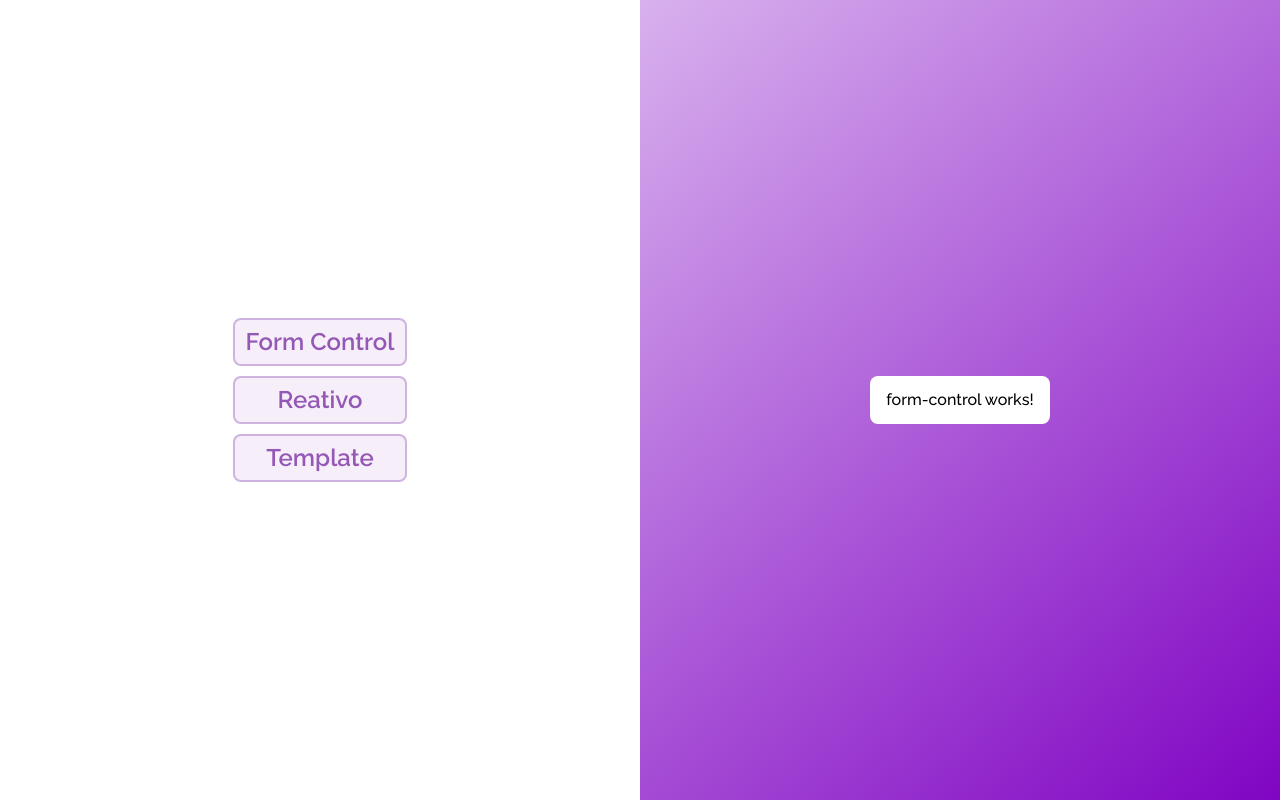
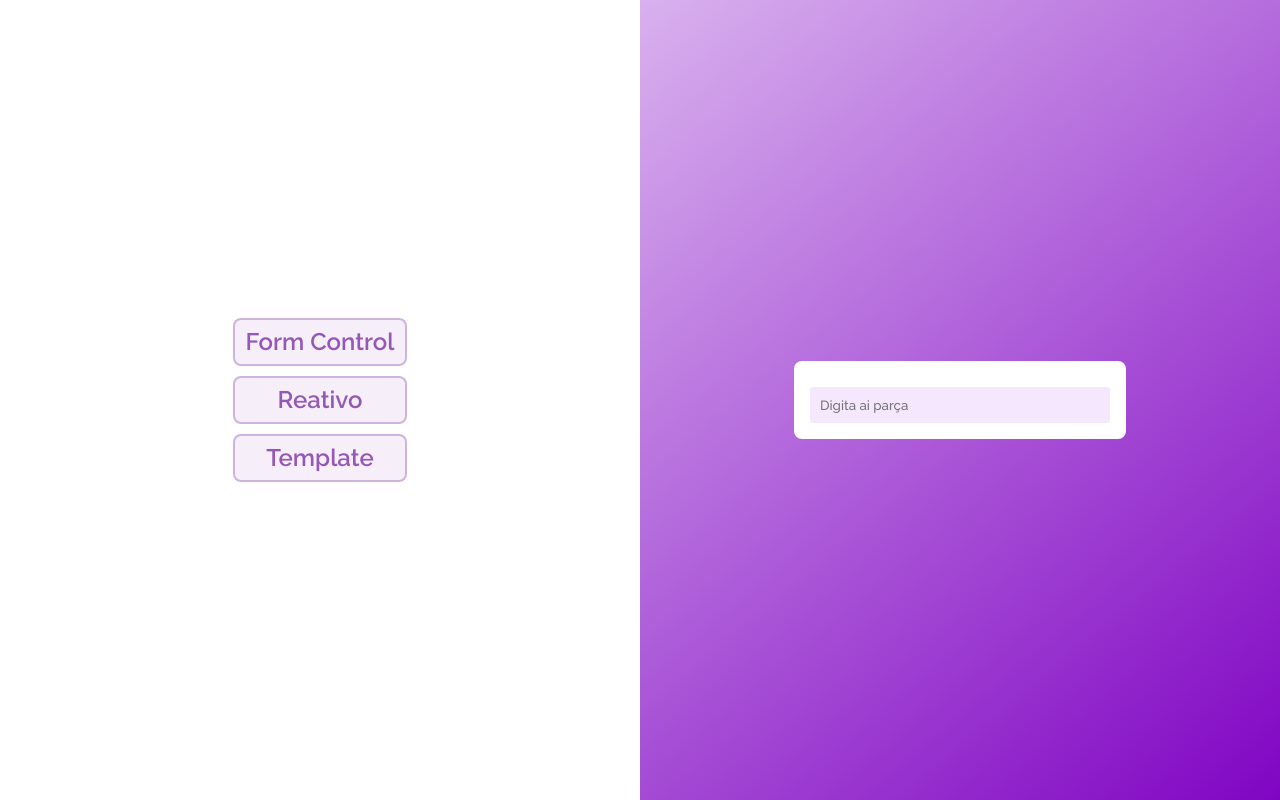
Before and after one commit to pouthergust/HelloAngularForms, an Angular app: page /my-forms/form-control in a window 1280 px wide. Built offline with nearby package versions, Linux system fonts and the light colour scheme.

Commit message:
building form control

```diff
--- a/src/app/my-forms/form-control/form-control.component.html
+++ b/src/app/my-forms/form-control/form-control.component.html
@@ -1,3 +1,14 @@
 <div class="c-forms bg-forms">
-  <p>form-control works!</p>
+  <p>{{ forms }}</p>
+  <label for="form-control">
+    <input
+      #value
+      class="c-input"
+      id="form-control"
+      name="form-control"
+      type="text"
+      FormControl="formControl"
+      placeholder="Digita ai parça"
+      (change)="alter($event.target)">
+  </label>
 </div>
--- a/src/app/my-forms/form-control/form-control.component.ts
+++ b/src/app/my-forms/form-control/form-control.component.ts
@@ -1,4 +1,6 @@
-import { Component, OnInit } from '@angular/core';
+import { Component, OnInit, ViewChild } from '@angular/core';
+import { FormControl } from '@angular/forms';
+import { LocalstorageService } from 'src/app/services/localstorage.service';
 
 @Component({
   selector: 'app-form-control',
@@ -7,9 +9,27 @@ import { Component, OnInit } from '@angular/core';
 })
 export class FormControlComponent implements OnInit {
 
-  constructor() { }
+  forms: string | null = '';
+  formControl = new FormControl({value: this.forms, updateOn: 'change'});
+  @ViewChild('value') input!: HTMLInputElement;
+
+  constructor(
+    private storage: LocalstorageService
+  ) { }
 
   ngOnInit(): void {
+    console.log(this.formControl.value)
+    if (!this.storage.read('Form-control Works!') === null) {
+      this.storage.create('formsTitle', 'Form-control Works!')
+    }
+
+    this.forms = localStorage.getItem('formsTitle');
+    console.log(this.forms)
   }
 
+  alter(value: any) {
+    this.storage.create('formsTitle', value.value)
+    this.forms = localStorage.getItem('formsTitle');
+    this.formControl.reset('limpo');
+  }
 }
--- a/src/app/my-forms/my-forms.module.ts
+++ b/src/app/my-forms/my-forms.module.ts
@@ -9,6 +9,7 @@ import { FormControlComponent } from './form-control/form-control.component';
 import { RouterModule } from '@angular/router';
 import { ReactiveComponent } from './reactive/reactive.component';
 import { TemplateComponent } from './template/template.component';
+import { ReactiveFormsModule } from '@angular/forms';
 
 
 @NgModule({
@@ -22,6 +23,7 @@ import { TemplateComponent } from './template/template.component';
   imports: [
     CommonModule,
     MyFormsRoutingModule,
+    ReactiveFormsModule,
     CardsModule
   ],
   exports: [MyFormsComponent]
--- a/src/app/my-forms/reactive/reactive.component.html
+++ b/src/app/my-forms/reactive/reactive.component.html
@@ -1,3 +1,8 @@
 <div class="c-forms bg-forms">
-  <p>reactive works!</p>
+  <form FormGroup="forms">
+    <p>reactive works!</p>
+    <label for="form-control">
+      <input class="c-input" type="text" name="form-control" id="form-control" formControlName="nome">
+    </label>
+  </form>
 </div>
--- a/src/app/my-forms/reactive/reactive.component.ts
+++ b/src/app/my-forms/reactive/reactive.component.ts
@@ -1,4 +1,5 @@
 import { Component, OnInit } from '@angular/core';
+import { FormBuilder, FormControl, FormGroup } from '@angular/forms';
 
 @Component({
   selector: 'app-reactive',
@@ -7,7 +8,13 @@ import { Component, OnInit } from '@angular/core';
 })
 export class ReactiveComponent implements OnInit {
 
-  constructor() { }
+  forms = new FormGroup({
+    nome: new FormControl('Gabriel')
+  });
+
+  constructor(
+    private formBuilder: FormBuilder
+  ) { }
 
   ngOnInit(): void {
   }
--- /dev/null
+++ b/src/app/services/localstorage.service.ts
@@ -0,0 +1,18 @@
+import { Injectable } from '@angular/core';
+
+@Injectable({
+  providedIn: 'root'
+})
+export class LocalstorageService {
+
+  constructor() { }
+
+  create(key: string, value: string) {
+    localStorage.setItem(key, value);
+  }
+
+  read(key: string) {
+    console.log(localStorage.getItem(key))
+    return localStorage.getItem(key);
+  }
+}
--- /dev/null
+++ b/src/scss/components/_c-input.scss
@@ -0,0 +1,13 @@
+$componentName: 'input';
+
+.c-#{$componentName} {
+  background-color: var(--fundinho);
+  border-radius: 3px;
+  outline-color: rgba($pri, 0.4);
+  padding: 10px;
+}
+
+.c-#{$componentName} {
+  margin-top: 10px;
+  width: 300px;
+}
--- a/src/scss/layouts/_l-myForm.scss
+++ b/src/scss/layouts/_l-myForm.scss
@@ -6,6 +6,11 @@ $layoutName: 'l-myForm';
 
   .forms-selected {
     @include flex();
+
+    /* Alterar!! Colocar um placeholder de seleção */
+    .c-selectForm {
+      display: none;
+    }
   }
 }
 
--- a/src/scss/main.scss
+++ b/src/scss/main.scss
@@ -13,6 +13,7 @@
 @import 'components/c-formControl';
 @import 'components/c-reactive';
 @import 'components/c-template';
+@import 'components/c-input';
 @import 'components/c-forms';
 @import 'components/c-card';
 
```
Also changed, not shown: 1 other file (tests, documents, lock files or other folders).
